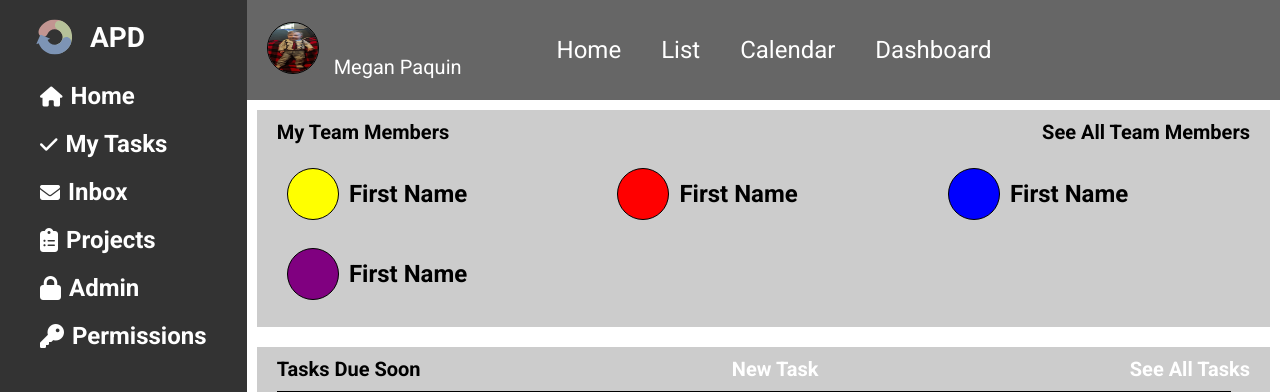
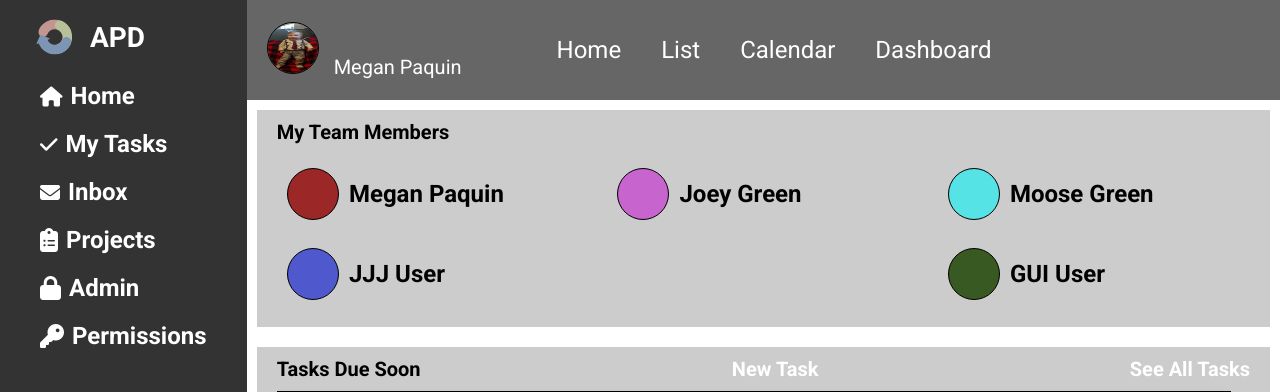
Before and after one commit to meganpaquin/FSDI-Final-Project, a Django app: page /home in a window 1280 px wide. Shown: the top 392 px of the page. Run offline with Django 4.2, Linux system fonts and the light colour scheme; a user stored in the database is signed in; data comes from the database, SQL or seed files in the repository; both versions use the stored data as it was after the commit; parts of the project's set-up code (start-up, migrations or seed data) failed here and were passed over; some libraries are stand-ins or nearby versions.

Commit message:
add teams and display teams on home view

```diff
--- a/accounts/models.py
+++ b/accounts/models.py
@@ -29,3 +29,16 @@ class CustomUser(AbstractBaseUser, PermissionsMixin):
 
     def __str__(self):
         return self.email
+
+
+class Team(models.Model):
+    name = models.CharField(max_length=120, default="new team")
+    leader = models.ForeignKey(
+        CustomUser,
+        on_delete=models.CASCADE,
+        related_name='leader'
+    )
+    members = models.ManyToManyField(CustomUser)
+
+    def __str__(self):
+        return self.name
--- a/pages/views.py
+++ b/pages/views.py
@@ -3,7 +3,7 @@ from tasks.models import Task, Status
 from projects.models import Project
 from datetime import datetime
 from django.db.models import Q
-from accounts.models import CustomUser
+from accounts.models import CustomUser, Team
 from django.shortcuts import render
 
 class IndexPageView(TemplateView):
@@ -24,6 +24,8 @@ class HomePageView(TemplateView):
         context['projects'] = Project.objects.order_by('deadline')
 
         context['images'] = CustomUser.objects.all()
+
+        context['teams'] = Team.objects.all()
 
         return context
 
--- a/templates/pages/home.html
+++ b/templates/pages/home.html
@@ -19,28 +19,17 @@
         <div class="team-section">
             <div class="section-label">
                 <h5>My Team Members</h5>
-                <h5>See All Team Members</h5>
             </div>
             <div class="team-flexbox">
-                <div class="team-member">
-                    <span class="circle" style="background-color: yellow"></span>
-                    <h4><strong>First Name</strong></h4>
-                </div>
 
-                <div class="team-member">
-                    <span class="circle" style="background-color: red"></span>
-                    <h4><strong>First Name</strong></h4>
-                </div>
-
-                <div class="team-member">
-                    <span class="circle" style="background-color: blue"></span>
-                    <h4><strong>First Name</strong></h4>
-                </div>
-
-                <div class="team-member">
-                    <span class="circle" style="background-color: purple"></span>
-                    <h4><strong>First Name</strong></h4>
-                </div>
+                {% for team in teams %}
+                    {% for member in team.members.all %}
+                    <div class="team-member">
+                        <span class="circle" style="background-color: {{member.color}}"></span>
+                        <h4><strong>{{ member.first_name }} {{ member.last_name}}</strong></h4>
+                    </div>
+                    {% endfor %}
+                {% endfor %}
             </div>
 
         </div>
```
Also changed, not shown: accounts/admin.py (+5 -3 lines), accounts/migrations/0002_alter_customuser_image_team.py (added), db.sqlite3.
